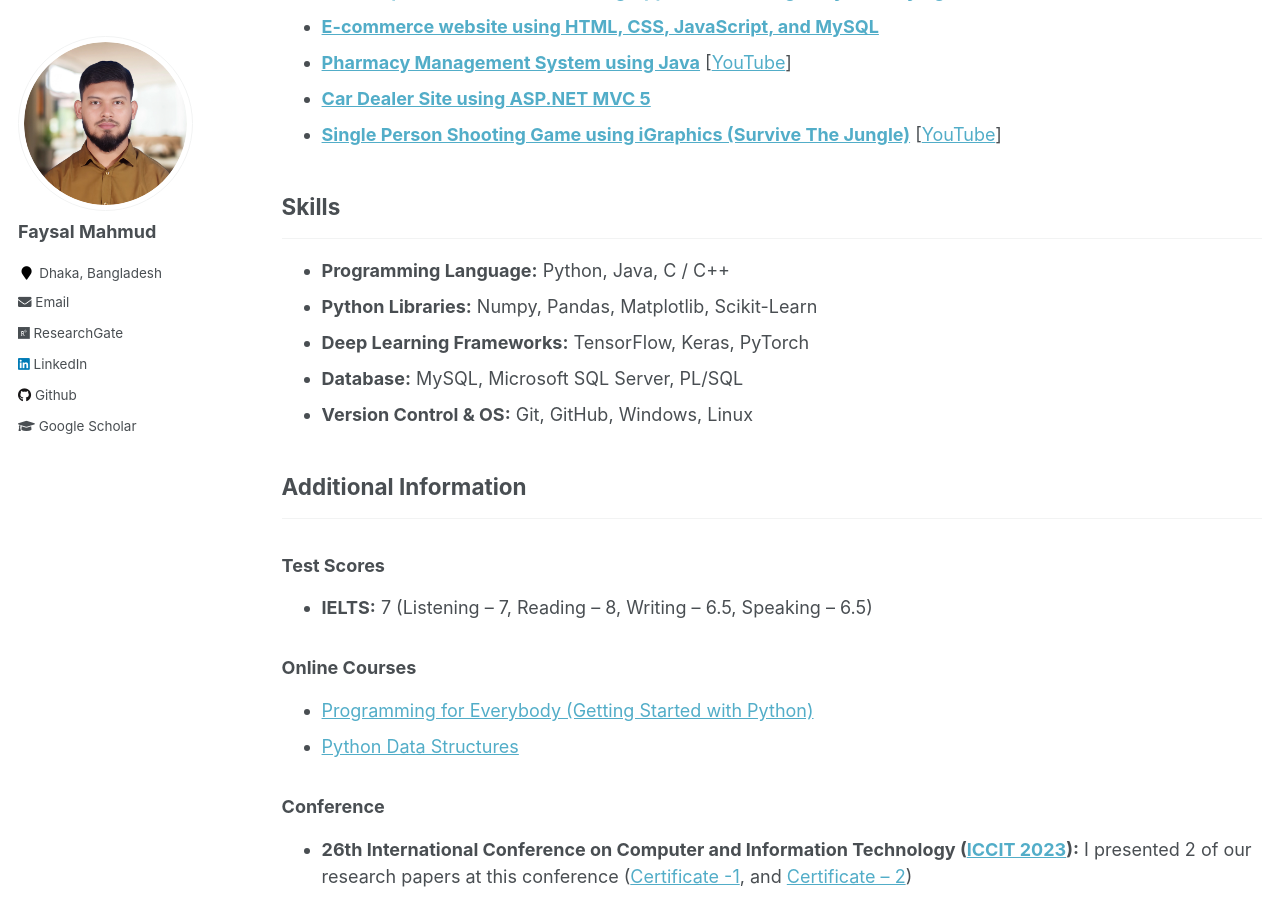
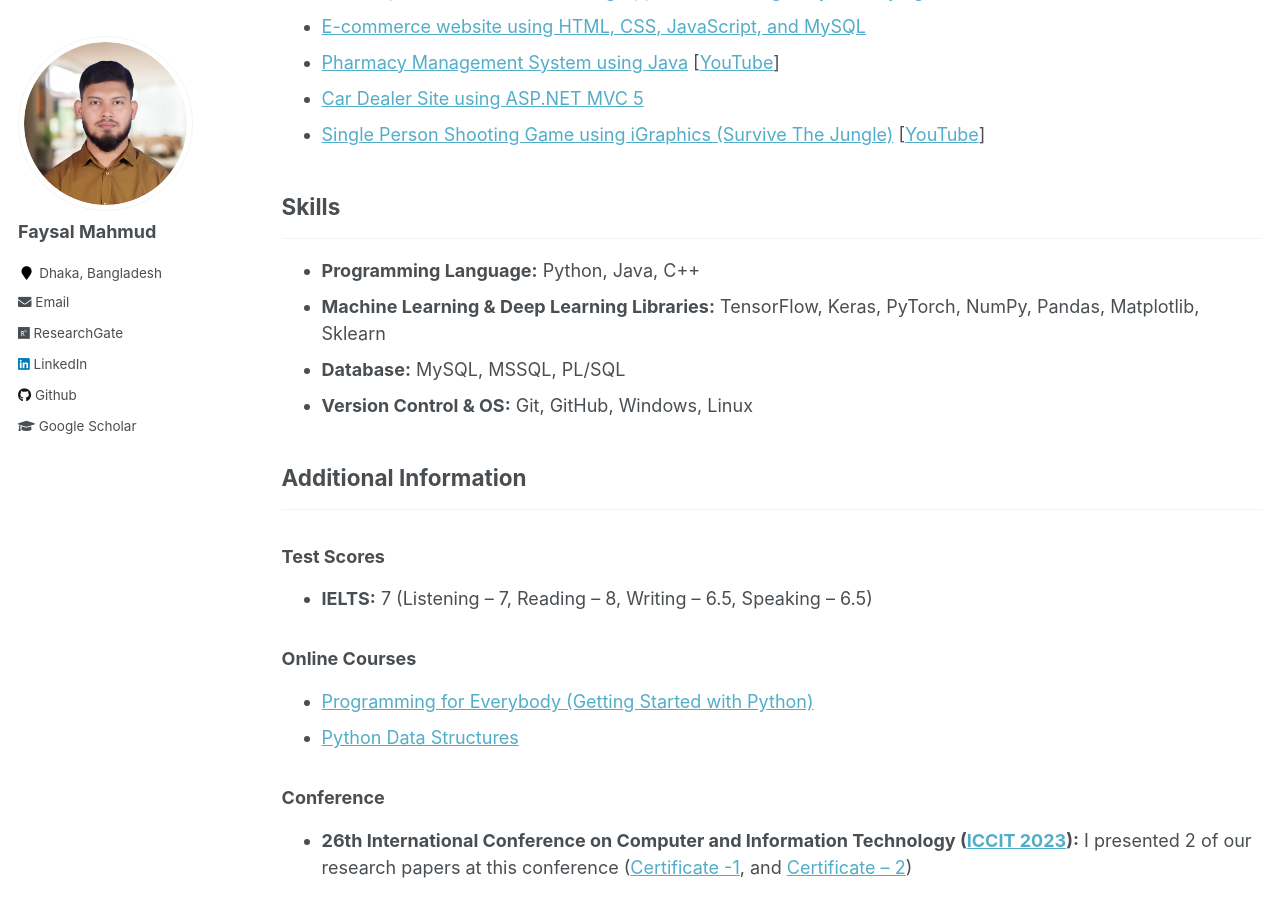
Before and after one commit to Faysal-MD/Faysal-MD.github.io, a Jekyll site: the page built from _pages/cv.md, in a window 1280 px wide and 900 px high, scrolled down 1149 px. Built offline with Jekyll 4.4.1, drawn with Linux system fonts in a browser that asks for light colours.

```diff
--- a/_pages/cv.md
+++ b/_pages/cv.md
@@ -48,25 +48,23 @@ redirect_from:
   **Authors:** **Faysal Mahmud**, Md. Mahin Mahfiz, Md. Zobayer Ibna Kabir, and Yusha Abdullah <br>
   **Doi:** [10.48550/arXiv.2312.10696](https://arxiv.org/abs/2312.10696)
 
-
 ## Academic Projects
 
 ---
 
-- **[An Interpretable Machine Learning Approach for Bengali Cyberbullying Detection](https://github.com/Faysal-MD/An-Interpretable-Machine-Learning-Approach-for-Bengali-Cyberbullying-Detection)**
-- **[E-commerce website using HTML, CSS, JavaScript, and MySQL](https://github.com/Faysal-MD/Laptop_Recommendation_System)**
-- **[Pharmacy Management System using Java](https://github.com/Faysal-MD/Pharmacy-Management-System/tree/main)** [[YouTube](https://www.youtube.com/watch?v=gLb2J715sDQ)]
-- **[Car Dealer Site using ASP.NET MVC 5](https://github.com/Faysal-MD/car-selling-website-asp.net-mvc)**
-- **[Single Person Shooting Game using iGraphics (Survive The Jungle)](https://github.com/Faysal-MD/Survive-The-Jungle)** [[YouTube](https://www.youtube.com/watch?v=WsX_MIFpMgE)]
+- [An Interpretable Machine Learning Approach for Bengali Cyberbullying Detection](https://github.com/Faysal-MD/An-Interpretable-Machine-Learning-Approach-for-Bengali-Cyberbullying-Detection)
+- [E-commerce website using HTML, CSS, JavaScript, and MySQL](https://github.com/Faysal-MD/Laptop_Recommendation_System)
+- [Pharmacy Management System using Java](https://github.com/Faysal-MD/Pharmacy-Management-System/tree/main) [[YouTube](https://www.youtube.com/watch?v=gLb2J715sDQ)]
+- [Car Dealer Site using ASP.NET MVC 5](https://github.com/Faysal-MD/car-selling-website-asp.net-mvc)
+- [Single Person Shooting Game using iGraphics (Survive The Jungle)](https://github.com/Faysal-MD/Survive-The-Jungle) [[YouTube](https://www.youtube.com/watch?v=WsX_MIFpMgE)]
 
 ## Skills
 
 ---
 
-- **Programming Language:** Python, Java, C / C++
-- **Python Libraries:** Numpy, Pandas, Matplotlib, Scikit-Learn
-- **Deep Learning Frameworks:** TensorFlow, Keras, PyTorch
-- **Database:** MySQL, Microsoft SQL Server, PL/SQL
+- **Programming Language:** Python, Java, C++
+- **Machine Learning & Deep Learning Libraries:** TensorFlow, Keras, PyTorch, NumPy, Pandas, Matplotlib, Sklearn
+- **Database:** MySQL, MSSQL, PL/SQL
 - **Version Control & OS:** Git, GitHub, Windows, Linux
 
 ## Additional Information
```
